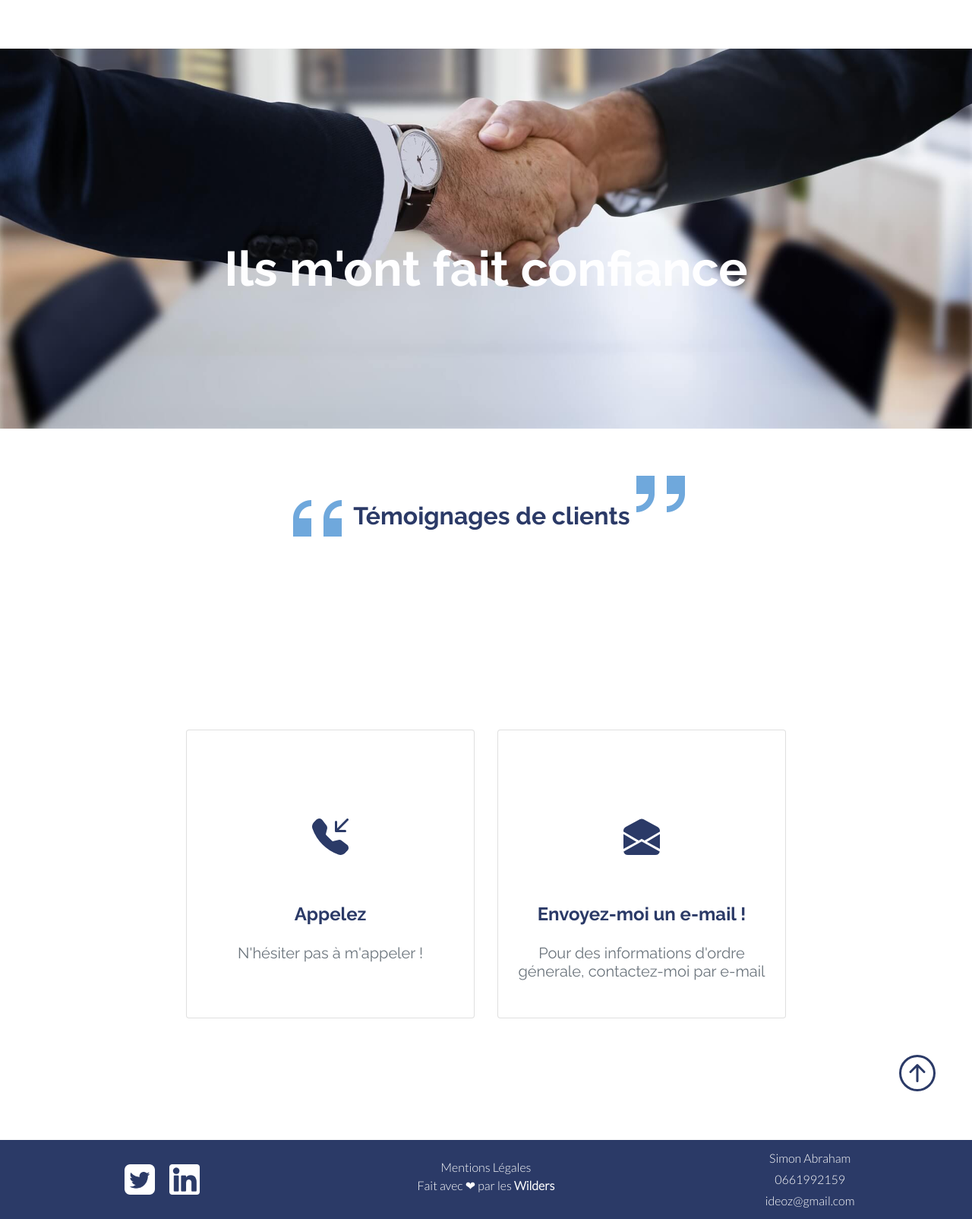
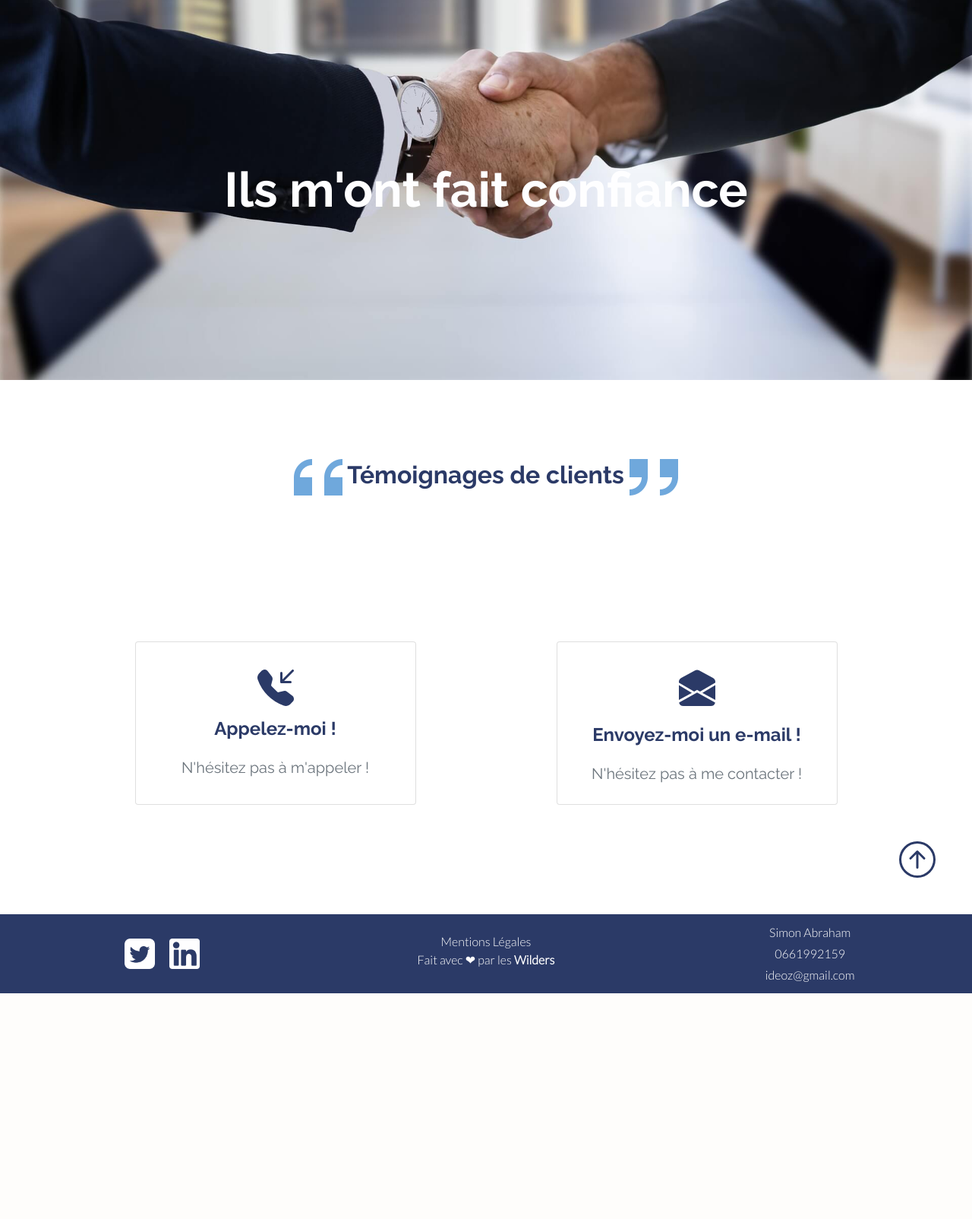
Before and after one commit to AbiEmmanuel/orleans-php-202009-project-ideoz, a Symfony app: template templates/testimonies/testimonies.html.twig in a window 1280 px wide. Shown: the part 80-1684 px from the top of the page at 76% size. After the commit the page ends 1387 px from the top, so only its background shows below. Run offline with Twig, Linux system fonts and the light colour scheme; the template is opened without the code that fills it, so the values that code supplies are empty; style sheets or scripts are compiled from the project's sources; some libraries are stand-ins or nearby versions.

Commit message:
fix testimony page

```diff
--- a/assets/styles/testimony.scss
+++ b/assets/styles/testimony.scss
@@ -1,13 +1,14 @@
 @import 'app.scss';
 
 .testimonies {
-    .container-fluid {
+    h1 {
+        margin: 0;
         padding: 0;
-      }
+    }
 
-    h1 {
-        font-weight: bold;
-        font-family: $font-title;
+    h2 {
+        margin-top: $spacing-4;
+        padding-top: $spacing-3;
     }
 
     .header {
@@ -16,13 +17,10 @@
         background-position: bottom;
         background-repeat: no-repeat;
         background-size: cover;
-        height: 500px;
+        height: $height-header;
     }
 
     .separate {
-        width: 100vw;
-        height: 300px;
-
         img {
             margin-left: $spacing;
             margin-bottom: $spacing-4;
@@ -34,20 +32,8 @@
         }
     }
 
-    .content {
-
-        .card {
-            width: $spacing-4 * 6;
-        }
-    }
-
-    .informations {
-
-        .contact-tel, .contact-mail {
-            display: flex;
-            width: 380px;
-            height: 380px;
-
-        }
+    .contact {
+        margin-top: $spacing-4;
+        padding-top: $spacing-3;
     }
 }
--- a/assets/styles/variables.scss
+++ b/assets/styles/variables.scss
@@ -26,3 +26,4 @@ $navImageWidth : 120px;
 $navImageHeight : 50px;
 $max-width-img-figure: 150px;
 $max-height-img-ecosystem: 120px;
+$height-header : 500px;
--- a/templates/includes/_mobilebanner.html.twig
+++ b/templates/includes/_mobilebanner.html.twig
@@ -1,5 +1,5 @@
 {% block banner %}
-    <div class="alert alert-primary bg-primary d-block d-sm-none text-center w-100" role="alert" >
+    <div class="alert alert-primary bg-primary d-block d-sm-none text-center w-100 mb-0" role="alert" >
         <img src="{{ asset('build/images/logo.png') }}" alt="logo">
     </div>
 {% endblock %}
--- a/templates/testimonies/testimonies.html.twig
+++ b/templates/testimonies/testimonies.html.twig
@@ -9,89 +9,78 @@
 
 {% block body %}
     <a id="top"></a>
-    <section class="testimonies">
+    <main class="testimonies">
         <div class="header mt-0 d-flex align-items-center justify-content-center">
-            <h1 class="text-center text-light mt-5 d-flex align-self-center">Ils m'ont fait confiance</h1>
+            <h1 class="text-center text-light">Ils m'ont fait confiance</h1>
         </div>
-        <div class="container-fluid">
-            <div class="row justify-content-center">
-                <div class="col">
-                    <div class="separate d-flex align-items-center justify-content-center">
         <h2 class="text-center">
             <img class="quotes d-none d-sm-inline-block"
                  src="{{ asset('build/images/doublequotes2.png') }}" alt="quotes">
-                            Témoignages de clients<img class="d-none d-sm-inline-block"
+            Témoignages de clients
+            <img class="d-none d-sm-inline-block"
                  src="{{ asset('build/images/doublequotes3.png') }}" alt="quotes">
         </h2>
-                    </div>
-                    <div class="content mb-5">
+        <div class="container">
             <div class="row mx-0">
                 {% for testimony in testimonies %}
                     <div class="col-md-6 col-lg-4 d-flex justify-content-center">
                         <div class="card mb-5 text-center">
-                                        <img src="{{ testimony.ecosystem.logo }}" class="card-img-top img-fluid"
-                                             alt="logo">
+                            <img src="{{ testimony.ecosystem.logo }}" class="card-img-top img-fluid" alt="logo">
                             <div class="card-body">
-                                            <h5 class="card-title">{{ testimony.ecosystem.name }} <span
-                                                        class="badge badge-primary ml-3 text-center">{{ testimony.ecosystem.activity }}</span>
-                                            </h5>
+                                <h5 class="card-title">{{ testimony.ecosystem.name }}</h5>
+                                <p class="badge badge-primary text-center">
+                                    {{ testimony.ecosystem.activity }}
+                                </p>
                                 <p class="card-text text-muted">«{{ testimony.content }}</p>
                             </div>
                         </div>
                     </div>
                 {% endfor %}
             </div>
-                    </div>
-                </div>
-                <div class="informations align-items-center justify-content-center mt-5 mb-5">
-                    <div class="row justify-content-center">
-                        <div class="col-md-6 col-lg-6 d-flex justify-content-center">
-                            <div class="contact-tel card d-flex align-items-center justify-content-center">
-                                <div class="card-body px-2 mt-5">
-                                    <h2 class="text-center mt-5">
+
+            <div class="row mx-0 contact justify-content-around">
+                <div class="card text-center col-md-4 d-flex justify-content-center mt-4">
+                    <div class="card-body mt-3">
+                        <div class="text-center text-primary m-0 p-0">
                             <svg xmlns="http://www.w3.org/2000/svg" width="48" height="48"
                                  fill="currentColor"
                                  class="bi bi-telephone-inbound-fill" viewBox="0 0 16 16">
                                 <path fill-rule="evenodd"
                                       d="M1.885.511a1.745 1.745 0 0 1 2.61.163L6.29 2.98c.329.423.445.974.315 1.494l-.547 2.19a.678.678 0 0 0 .178.643l2.457 2.457a.678.678 0 0 0 .644.178l2.189-.547a1.745 1.745 0 0 1 1.494.315l2.306 1.794c.829.645.905 1.87.163 2.611l-1.034 1.034c-.74.74-1.846 1.065-2.877.702a18.634 18.634 0 0 1-7.01-4.42 18.634 18.634 0 0 1-4.42-7.009c-.362-1.03-.037-2.137.703-2.877L1.885.511zM15.854.146a.5.5 0 0 1 0 .708L11.707 5H14.5a.5.5 0 0 1 0 1h-4a.5.5 0 0 1-.5-.5v-4a.5.5 0 0 1 1 0v2.793L15.146.146a.5.5 0 0 1 .708 0z"/>
                             </svg>
-                                    </h2>
-                                    <h3 class="card-title text-center">Appelez</h3>
-                                    <h5 class="card-subtitle mb-2 text-muted text-center mt-4">N'hésiter pas à m'appeler
-                                        !</h5>
+                        </div>
+                        <h3 class="card-title text-center mt-3">Appelez-moi !</h3>
+                        <h5 class="card-subtitle mb-2 text-muted text-center mt-4">N'hésitez pas à m'appeler !</h5>
                         {% for information in informations %}
                             <p class="card-text text-center">{{ information.name }}</p>
                             <p class="card-text text-center text-primary alert-link">{{ information.phoneNumber }}</p>
                         {% endfor %}
                     </div>
                 </div>
-                        </div>
-                        <div class="col col-md-6 col-lg-6 d-flex justify-content-center">
-                            <div class="contact-mail card d-flex align-items-center justify-content-center">
-                                <div class="card-body px-2 mt-5">
-                                    <h2 class="text-center mt-5">
+
+                <div class="card text-center col-md-4 d-flex justify-content-center mt-4">
+                    <div class="card-body mt-3">
+                        <div class="text-center text-primary m-0 p-0">
                             <svg xmlns="http://www.w3.org/2000/svg" width="48" height="48"
                                  fill="currentColor" class="bi bi-envelope-open-fill" viewBox="0 0 16 16">
                                 <path d="M8.941.435a2 2 0 0 0-1.882 0l-6 3.2A2 2 0 0 0 0 5.4v.313l6.709 3.933L8 8.928l1.291.717L16 5.715V5.4a2 2 0 0 0-1.059-1.765l-6-3.2zM16 6.873l-5.693 3.337L16 13.372v-6.5zm-.059 7.611L8 10.072.059 14.484A2 2 0 0 0 2 16h12a2 2 0 0 0 1.941-1.516zM0 13.373l5.693-3.163L0 6.873v6.5z"/>
                             </svg>
-                                    </h2>
-                                    <h3 class="card-title text-center">Envoyez-moi un e-mail !</h3>
-                                    <h5 class="card-subtitle mb-2 text-muted text-center mt-4">Pour des informations
-                                        d'ordre génerale, contactez-moi par e-mail</h5>
+                        </div>
+                        <h3 class="card-title text-center mt-4">Envoyez-moi un e-mail !</h3>
+                        <h5 class="card-subtitle mb-2 text-muted text-center mt-4">N'hésitez pas à me contacter !</h5>
                         {% for information in informations %}
                             <p class="card-text text-center">{{ information.name }}</p>
-                                        <p class="text-center"><a href="mailto:{{ information.email }}"
-                                                                  class="card-link alert-link">{{ information.email }}</a>
+                            <p class="text-center">
+                                <a href="mailto:{{ information.email }}" class="card-link alert-link">
+                                    {{ information.email }}
+                                </a>
                             </p>
                         {% endfor %}
                     </div>
                 </div>
             </div>
         </div>
-                </div>
-            </div>
-        </div>
-        <div class="d-flex justify-content-end mr-5">
+        <div class="d-flex justify-content-end m-5">
             <a class="svg" href="#top">
                 <svg xmlns="http://www.w3.org/2000/svg" width="48" height="48" fill="currentColor"
                      class="bi bi-arrow-up-circle" viewBox="0 0 16 16">
@@ -102,5 +91,5 @@
                 </svg>
             </a>
         </div>
-    </section>
+    </main>
 {% endblock %}
```
Lines whose indentation alone changed are shown as unchanged.
